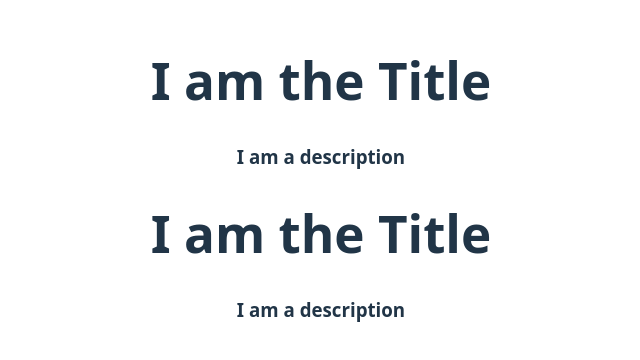
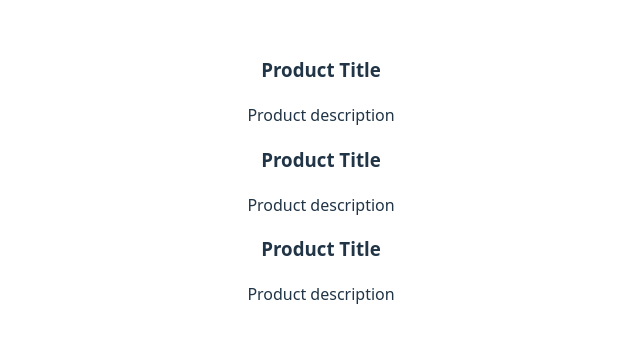
Before and after one commit to Garvit-singh-panwar/WEB-Devlopment, a React (Vite) app in the folder frontend/REACT/basic-react-app/: page / in a window 1280 px wide. Shown: the part 220-580 px from the top of the page, without its empty margins (319-959 px from the left). Built offline with nearby package versions, Linux system fonts and the light colour scheme.

Commit message:
built hierarchy of component

```diff
--- a/frontend/REACT/basic-react-app/src/App.jsx
+++ b/frontend/REACT/basic-react-app/src/App.jsx
@@ -1,21 +1,22 @@
 import "./App.css"
 import Title from "./Title.jsx"
+import ProductTab from "./productTab.jsx";
 
 
 function Description()
 {
   return <h3>I am a description</h3>
 }
+
+// using new component into app
 function App() {
 
+return (
+  <>
+  <ProductTab/>
+  </>
+)
 
-  return(
-    <div>
-    <Title/>
-    <Description/>
-    <Title/>
-    <Description/>
-    </div>);
 }
 
 export default App
--- /dev/null
+++ b/frontend/REACT/basic-react-app/src/product.jsx
@@ -0,0 +1,12 @@
+// Make  a individual component
+
+function Product(){
+    return (
+        <div>
+        <h3>Product Title</h3>
+        <p>Product description</p>
+        </div>
+    );
+}
+
+export default Product;
--- /dev/null
+++ b/frontend/REACT/basic-react-app/src/productTab.jsx
@@ -0,0 +1,19 @@
+
+// Combine individual component into a new component
+
+import Product from "./product";
+
+function ProductTab(){
+
+    return(
+    <>
+      <Product/>
+      <Product/>
+      <Product/>
+
+    </>
+    );
+
+}
+
+export default ProductTab;
```
